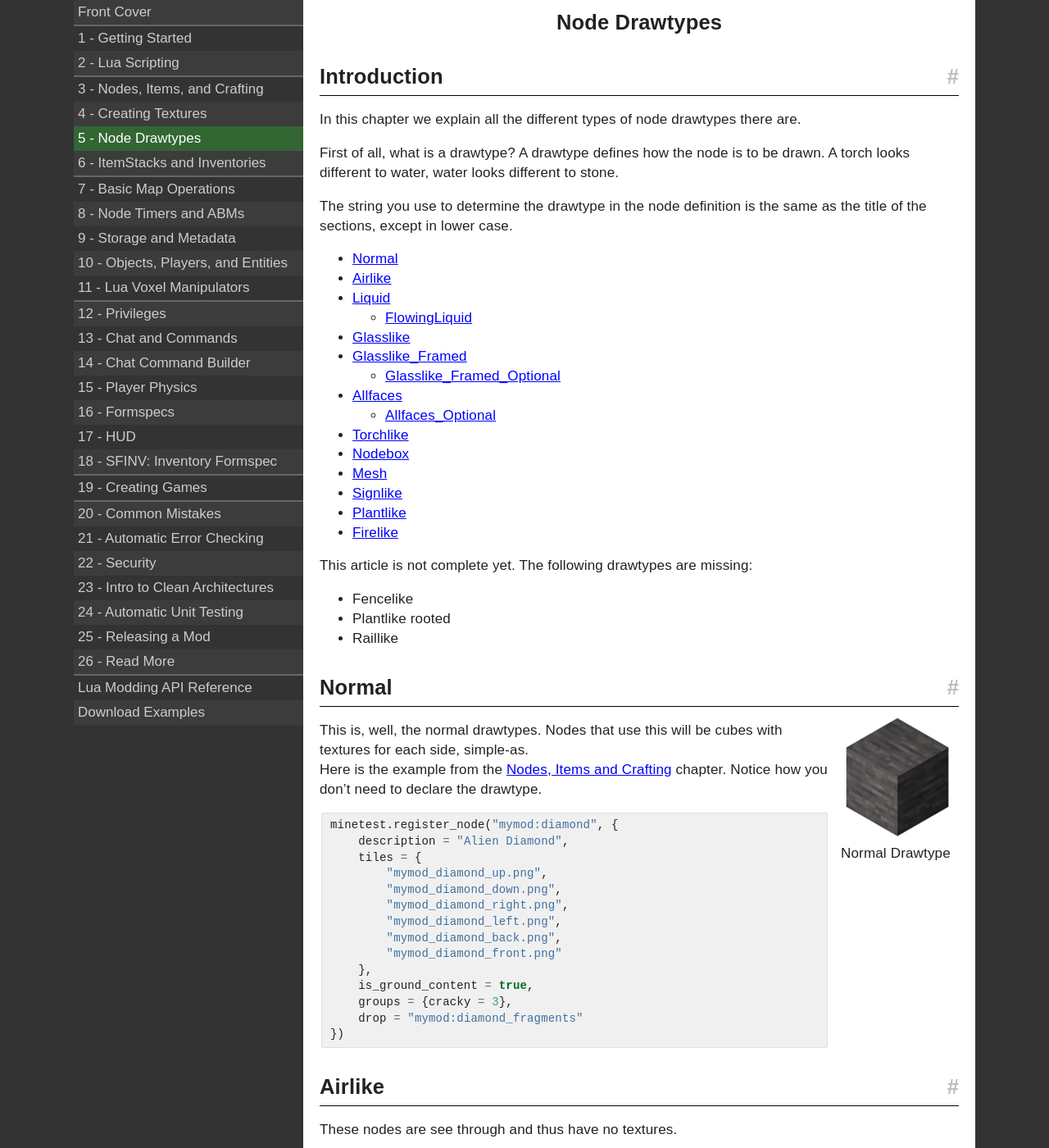
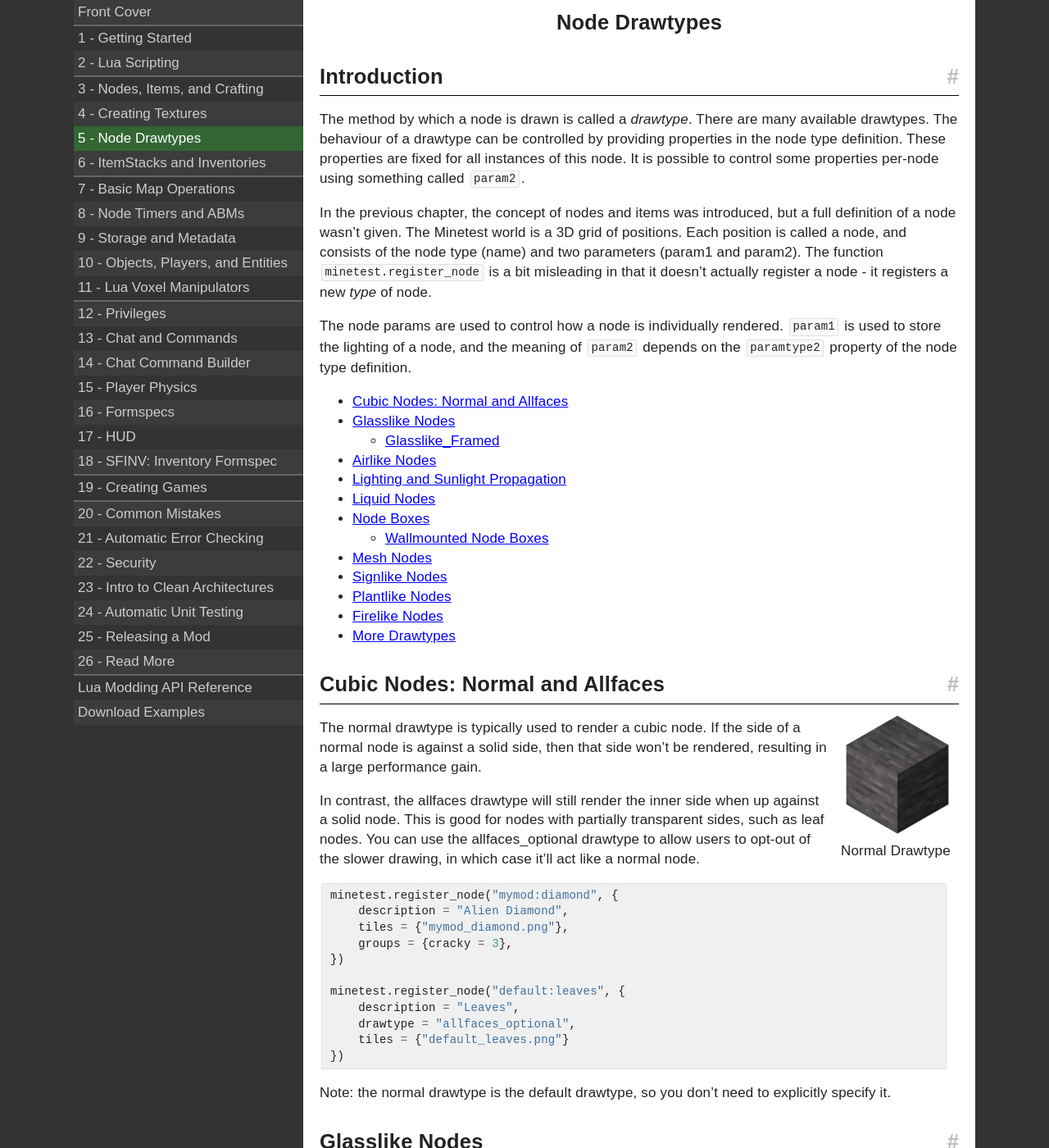
Before and after one commit to rubenwardy/minetest_modding_book, a Jekyll site: the page built from _en/items/node_drawtypes.md, in a window 1280 px wide and 1400 px high. Shown: the whole window at 82% size. Built offline with Jekyll 4.4.1, drawn with Linux system fonts in a browser that asks for light colours; nearby versions of some CDN libraries; some of the changed text lies outside the part shown.

Commit message:
Node Drawtypes: Rewrite chapter

````diff
--- a/_en/items/node_drawtypes.md
+++ b/_en/items/node_drawtypes.md
@@ -9,38 +9,39 @@ redirect_from: /en/chapters/node_drawtypes.html
 
 ## Introduction
 
-In this chapter we explain all the different types of node drawtypes there are.
+The method by which a node is drawn is called a *drawtype*. There are many
+available drawtypes. The behaviour of a drawtype can be controlled
+by providing properties in the node type definition. These properties
+are fixed for all instances of this node. It is possible to control some properties
+per-node using something called `param2`.
 
-First of all, what is a drawtype?
-A drawtype defines how the node is to be drawn.
-A torch looks different to water, water looks different to stone.
+In the previous chapter, the concept of nodes and items was introduced, but a
+full definition of a node wasn't given. The Minetest world is a 3D grid of
+positions. Each position is called a node, and consists of the node type
+(name) and two parameters (param1 and param2). The function
+`minetest.register_node` is a bit misleading in that it doesn't actually
+register a node - it registers a new *type* of node.
 
-The string you use to determine the drawtype in the node definition is the same as
-the title of the sections, except in lower case.
+The node params are used to control how a node is individually rendered.
+`param1` is used to store the lighting of a node, and the meaning of
+`param2` depends on the `paramtype2` property of the node type definition.
 
-* [Normal](#normal)
-* [Airlike](#airlike)
-* [Liquid](#liquid)
-    * [FlowingLiquid](#flowingliquid)
-* [Glasslike](#glasslike)
-* [Glasslike_Framed](#glasslike_framed)
-    * [Glasslike_Framed_Optional](#glasslike_framed_optional)
-* [Allfaces](#allfaces)
-    * [Allfaces_Optional](#allfaces_optional)
-* [Torchlike](#torchlike)
-* [Nodebox](#nodebox)
-* [Mesh](#mesh)
-* [Signlike](#signlike)
-* [Plantlike](#plantlike)
-* [Firelike](#firelike)
+* [Cubic Nodes: Normal and Allfaces](#cubic-nodes-normal-and-allfaces)
+* [Glasslike Nodes](#glasslike-nodes)
+    * [Glasslike_Framed](#glasslike_framed)
+* [Airlike Nodes](#airlike-nodes)
+* [Lighting and Sunlight Propagation](#lighting-and-sunlight-propagation)
+* [Liquid Nodes](#liquid-nodes)
+* [Node Boxes](#node-boxes)
+    * [Wallmounted Node Boxes](#wallmounted-node-boxes)
+* [Mesh Nodes](#mesh-nodes)
+* [Signlike Nodes](#signlike-nodes)
+* [Plantlike Nodes](#plantlike-Nodes)
+* [Firelike Nodes](#firelike-nodes)
+* [More Drawtypes](#more-drawtypes)
 
-This article is not complete yet. The following drawtypes are missing:
 
-* Fencelike
-* Plantlike rooted
-* Raillike
-
-## Normal
+## Cubic Nodes: Normal and Allfaces
 
 <figure class="right_image">
     <img src="{{ page.root }}//static/drawtype_normal.png" alt="Normal Drawtype">
@@ -49,43 +50,100 @@ This article is not complete yet. The following drawtypes are missing:
     </figcaption>
 </figure>
 
-This is, well, the normal drawtypes.
-Nodes that use this will be cubes with textures for each side, simple-as.\\
-Here is the example from the [Nodes, Items and Crafting](nodes_items_crafting.html#registering-a-basic-node) chapter.
-Notice how you don't need to declare the drawtype.
+The normal drawtype is typically used to render a cubic node.
+If the side of a normal node is against a solid side, then that side won't be rendered,
+resulting in a large performance gain.
+
+In contrast, the allfaces drawtype will still render the inner side when up against
+a solid node. This is good for nodes with partially transparent sides, such as
+leaf nodes. You can use the allfaces_optional drawtype to allow users to opt-out
+of the slower drawing, in which case it'll act like a normal node.
 
 ```lua
 minetest.register_node("mymod:diamond", {
     description = "Alien Diamond",
-    tiles = {
-        "mymod_diamond_up.png",
-        "mymod_diamond_down.png",
-        "mymod_diamond_right.png",
-        "mymod_diamond_left.png",
-        "mymod_diamond_back.png",
-        "mymod_diamond_front.png"
-    },
-    is_ground_content = true,
+    tiles = {"mymod_diamond.png"},
     groups = {cracky = 3},
-    drop = "mymod:diamond_fragments"
+})
+
+minetest.register_node("default:leaves", {
+    description = "Leaves",
+    drawtype = "allfaces_optional",
+    tiles = {"default_leaves.png"}
+})
+```
+
+Note: the normal drawtype is the default drawtype, so you don't need to explicitly
+specify it.
+
+
+## Glasslike Nodes
+
+The difference between glasslike and normal nodes is that placing a glasslike node
+next to a normal node won't cause the side of the normal node to be hidden.
+This is useful because glasslike nodes tend to be transparent, and so using a normal
+drawtype would result in the ability to see through the world.
+
+<figure>
+    <img src="{{ page.root }}//static/drawtype_glasslike_edges.png" alt="Glasslike's Edges">
+    <figcaption>
+        Glasslike's Edges
+    </figcaption>
+</figure>
+
+```lua
+minetest.register_node("default:obsidian_glass", {
+    description = "Obsidian Glass",
+    drawtype = "glasslike",
+    tiles = {"default_obsidian_glass.png"},
+    paramtype = "light",
+    is_ground_content = false,
+    sunlight_propagates = true,
+    sounds = default.node_sound_glass_defaults(),
+    groups = {cracky=3,oddly_breakable_by_hand=3},
+})
+```
+
+### Glasslike_Framed
+
+This makes the node's edge go around the whole thing with a 3D effect, rather
+than individual nodes, like the following:
+
+<figure>
+    <img src="{{ page.root }}//static/drawtype_glasslike_framed.png" alt="Glasslike_framed's Edges">
+    <figcaption>
+        Glasslike_Framed's Edges
+    </figcaption>
+</figure>
+
+You can use the glasslike_framed_optional drawtype to allow the user to *opt-in*
+to the framed appearance.
+
+```lua
+minetest.register_node("default:glass", {
+    description = "Glass",
+    drawtype = "glasslike_framed",
+    tiles = {"default_glass.png", "default_glass_detail.png"},
+    inventory_image = minetest.inventorycube("default_glass.png"),
+    paramtype = "light",
+    sunlight_propagates = true, -- Sunlight can shine through block
+    groups = {cracky = 3, oddly_breakable_by_hand = 3},
+    sounds = default.node_sound_glass_defaults()
 })
 ```
 
 
-## Airlike
+## Airlike Nodes
 
-These nodes are see through and thus have no textures.
+These nodes are not rendered, and thus have no textures.
 
 ```lua
 minetest.register_node("myair:air", {
     description = "MyAir (you hacker you!)",
     drawtype = "airlike",
+    paramtype = "light",
+    sunlight_propagates = true,
 
-    paramtype = "light",
-    -- ^ Allows light to propagate through the node with the
-    --   light value falling by 1 per node.
-
-    sunlight_propagates = true, -- Sunlight shines through
     walkable     = false, -- Would make the player collide with the air node
     pointable    = false, -- You can't select the node
     diggable     = false, -- You can't dig the node
@@ -99,7 +157,27 @@ minetest.register_node("myair:air", {
 })
 ```
 
-## Liquid
+
+## Lighting and Sunlight Propagation
+
+The lighting of a node is stored in param1. In order to work out how to shade
+a node's side, the light value of the neighbouring node is used.
+Because of this, solid nodes don't have light values because they block light.
+
+By default, a node type won't allow light to be stored in any node instances.
+It's usually desirable for some nodes such as glass and air to be able to
+let light through. To do this, there are two properties which need to be defined:
+
+```lua
+paramtype = "light",
+sunlight_propagates = true,
+```
+
+The first line means that param1 does, in fact, store the light level.
+The second line means that sunlight should go through this node without decreasing in value.
+
+
+## Liquid Nodes
 
 <figure class="right_image">
     <img src="{{ page.root }}//static/drawtype_liquid.png" alt="Liquid Drawtype">
@@ -108,9 +186,8 @@ minetest.register_node("myair:air", {
     </figcaption>
 </figure>
 
-These nodes are complete liquid nodes, the liquid flows outwards from position
-using the flowing liquid drawtype.
-For each liquid node you should also have a flowing liquid node.
+Each type of liquid requires two node definitions - one for the liquid source, and
+another for flowing liquid.
 
 ```lua
 -- Some properties have been removed as they are beyond
@@ -177,138 +254,11 @@ minetest.register_node("default:water_source", {
 })
 ```
 
-### FlowingLiquid
+Flowing nodes have a similar definition, but with a different name and animation.
+See default:water_flowing in the default mod in minetest_game for a full example.
 
-See default:water_flowing in the default mod in minetest_game, it is mostly
-the same as the above example.
 
-## Glasslike
-
-<figure class="right_image">
-    <img src="{{ page.root }}//static/drawtype_glasslike.png" alt="Glasslike Drawtype">
-    <figcaption>
-        Glasslike Drawtype
-    </figcaption>
-</figure>
-
-When you place multiple glasslike nodes together, you'll notice that the internal
-edges are hidden, like this:
-
-<figure>
-    <img src="{{ page.root }}//static/drawtype_glasslike_edges.png" alt="Glasslike's Edges">
-    <figcaption>
-        Glasslike's Edges
-    </figcaption>
-</figure>
-
-```lua
-minetest.register_node("default:obsidian_glass", {
-    description = "Obsidian Glass",
-    drawtype = "glasslike",
-    tiles = {"default_obsidian_glass.png"},
-    paramtype = "light",
-    is_ground_content = false,
-    sunlight_propagates = true,
-    sounds = default.node_sound_glass_defaults(),
-    groups = {cracky=3,oddly_breakable_by_hand=3},
-})
-```
-
-## Glasslike_Framed
-
-This makes the node's edge go around the whole thing with a 3D effect, rather
-than individual nodes, like the following:
-
-<figure>
-    <img src="{{ page.root }}//static/drawtype_glasslike_framed.png" alt="Glasslike_framed's Edges">
-    <figcaption>
-        Glasslike_Framed's Edges
-    </figcaption>
-</figure>
-
-```lua
-minetest.register_node("default:glass", {
-    description = "Glass",
-    drawtype = "glasslike_framed",
-
-    tiles = {"default_glass.png", "default_glass_detail.png"},
-    inventory_image = minetest.inventorycube("default_glass.png"),
-
-    paramtype = "light",
-    sunlight_propagates = true, -- Sunlight can shine through block
-    is_ground_content = false, -- Stops caves from being generated over this node.
-
-    groups = {cracky = 3, oddly_breakable_by_hand = 3},
-    sounds = default.node_sound_glass_defaults()
-})
-```
-
-### Glasslike_Framed_Optional
-
-"optional" drawtypes need less rendering time if deactivated on the client's side.
-
-## Allfaces
-
-<figure class="right_image">
-    <img src="{{ page.root }}//static/drawtype_allfaces.png" alt="Allfaces drawtype">
-    <figcaption>
-        Allfaces drawtype
-    </figcaption>
-</figure>
-
-Allfaces are nodes which show all of their faces, even if they're against
-another node. This is mainly used by leaves as you don't want a gaping space when
-looking through the transparent holes, but instead a nice leaves effect.
-
-```lua
-minetest.register_node("default:leaves", {
-    description = "Leaves",
-    drawtype = "allfaces_optional",
-    tiles = {"default_leaves.png"}
-})
-```
-
-### Allfaces_Optional
-
-Allows clients to disable it using `new_style_leaves = 0`, requiring less rendering time.
-
-TorchLike
----------
-
-TorchLike nodes are 2D nodes which allow you to have different textures
-depending on whether they are placed against a wall, on the floor, or on the ceiling.
-
-TorchLike nodes are not restricted to torches, you could use them for switches or other
-items which need to have different textures depending on where they are placed.
-
-```lua
-minetest.register_node("foobar:torch", {
-    description = "Foobar Torch",
-    drawtype = "torchlike",
-    tiles = {
-        {"foobar_torch_floor.png"},
-        {"foobar_torch_ceiling.png"},
-        {"foobar_torch_wall.png"}
-    },
-    inventory_image = "foobar_torch_floor.png",
-    wield_image = "default_torch_floor.png",
-    light_source = LIGHT_MAX-1,
-
-    -- Determines how the torch is selected, ie: the wire box around it.
-    -- each value is { x1, y1, z1, x2, y2, z2 }
-    -- (x1, y1, y1) is the bottom front left corner
-    -- (x2, y2, y2) is the opposite - top back right.
-    -- Similar to the nodebox format.
-    selection_box = {
-        type = "wallmounted",
-        wall_top = {-0.1, 0.5-0.6, -0.1, 0.1, 0.5, 0.1},
-        wall_bottom = {-0.1, -0.5, -0.1, 0.1, -0.5+0.6, 0.1},
-        wall_side = {-0.5, -0.3, -0.1, -0.5+0.3, 0.3, 0.1},
-    }
-})
-```
-
-## Nodebox
+## Node Boxes
 
 <figure class="right_image">
     <img src="{{ page.root }}//static/drawtype_nodebox.gif" alt="Nodebox drawtype">
@@ -317,7 +267,7 @@ minetest.register_node("foobar:torch", {
     </figcaption>
 </figure>
 
-Nodeboxes allow you to create a node which is not cubic, but is instead made out
+Node boxes allow you to create a node which is not cubic, but is instead made out
 of as many cuboids as you like.
 
 ```lua
@@ -346,13 +296,11 @@ The first three numbers are the co-ordinates, from -0.5 to 0.5 inclusive, of
 the bottom front left most corner, the last three numbers are the opposite corner.
 They are in the form X, Y, Z, where Y is up.
 
-`paramtype = "light"` allows light to propagate from or through the node
-with light value.
-
 You can use the [NodeBoxEditor](https://forum.minetest.net/viewtopic.php?f=14&t=2840) to
 create node boxes by dragging the edges, it is more visual than doing it by hand.
 
-### Wallmounted Nodebox
+
+### Wallmounted Node Boxes
 
 Sometimes you want different nodeboxes for when it is placed on the floor, wall, or ceiling like with torches.
 
@@ -380,7 +328,7 @@ minetest.register_node("default:sign_wall", {
 })
 ```
 
-## Mesh
+## Mesh Nodes
 
 Whilst node boxes are generally easier to make, they are limited in that
 they can only consist of cuboids. Node boxes are also unoptimised;
@@ -412,7 +360,8 @@ share a mesh provided by another mod you depend on. For example, a mod that
 adds more types of furniture may want to share the model provided by a basic
 furniture mod.
 
-## Signlike
+
+## Signlike Nodes
 
 Signlike nodes are flat nodes with can be mounted on the sides of other nodes.
 
@@ -435,7 +384,8 @@ minetest.register_node("default:ladder_wood", {
 })
 ```
 
-## Plantlike
+
+## Plantlike Nodes
 
 <figure class="right_image">
     <img src="{{ page.root }}//static/drawtype_plantlike.png" alt="Plantlike Drawtype">
@@ -460,7 +410,7 @@ minetest.register_node("default:papyrus", {
 })
 ```
 
-## Firelike
+## Firelike Nodes
 
 Firelike is similar to plantlike, except that it is designed to "cling" to walls
 and ceilings.
@@ -480,3 +430,17 @@ minetest.register_node("mymod:clingere", {
     tiles = { "mymod:clinger" },
 })
 ```
+
+## More Drawtypes
+
+This is not a comprehensive list, there's more types including:
+
+* Fencelike
+* Plantlike rooted - for underwater plants
+* Raillike - for cart tracks
+* Torchlike - for 2D wall/floor/ceiling nodes.
+  The torches in Minetest Game actually use two different node definitions of
+  mesh nodes (default:torch and default:torch_wall).
+
+As always, read the [Lua API documentation](../../lua_api.html#node-drawtypes)
+for the complete list.
````
